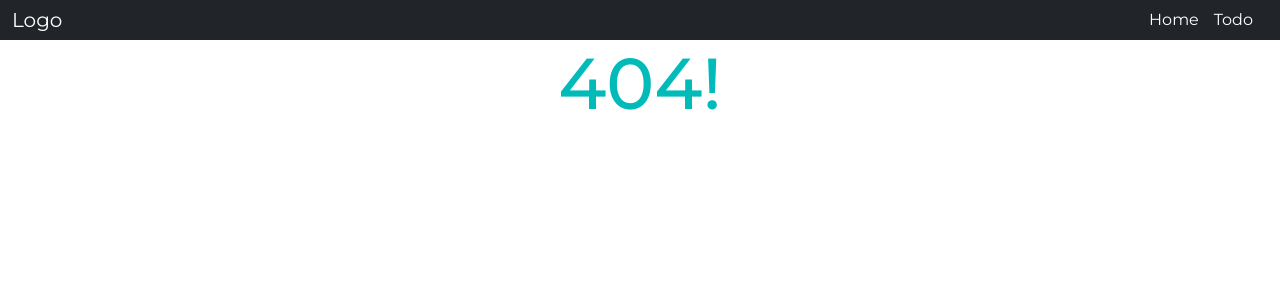
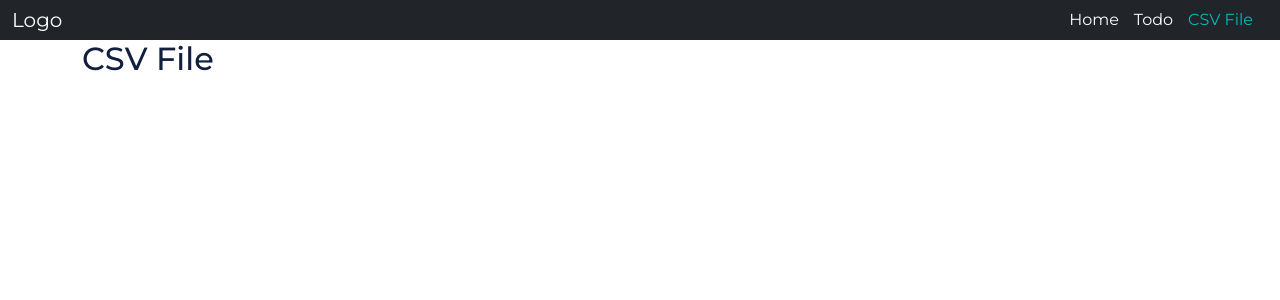
Before and after one commit to jakdev047/property-web, a React (Create React App) app: page /csv-file in a window 1280 px wide. Before the commit this address had no page. Shown: the top 300 px of the page. Built offline with nearby package versions, Linux system fonts and the light colour scheme.

Commit message:
csv file ui

```diff
--- a/src/components/Navigation.js
+++ b/src/components/Navigation.js
@@ -10,6 +10,7 @@ const Navigation = () => {
                     <li className="nav-item">
                         <NavLink exact to="/">Home</NavLink>
                         <NavLink exact to="/todo">Todo</NavLink>
+                        <NavLink exact to="/csv-file">CSV File</NavLink>
                     </li>
                 </ul>
             </div>
--- /dev/null
+++ b/src/pages/CsvFile.js
@@ -0,0 +1,11 @@
+import React from 'react';
+
+const CsvFile = () => {
+    return (
+        <div className="container">
+            <h2>CSV File</h2>
+        </div>
+    )
+};
+
+export default CsvFile;
--- a/src/routes/AppRoute.js
+++ b/src/routes/AppRoute.js
@@ -6,6 +6,7 @@ import { Switch, Route } from "react-router-dom";
 import Header from '../layer/Header';
 import Home from '../pages/Home';
 import Todo from '../pages/Todo';
+import CsvFile from '../pages/CsvFile';
 import NotFound from '../pages/NotFound';
 
 
@@ -16,6 +17,7 @@ const AppRoute = () => {
             <Switch>
                 <Route exact path='/' component={Home} />
                 <Route exact path='/todo' component={Todo} />
+                <Route exact path='/csv-file' component={CsvFile} />
                 <Route path='*' component={NotFound} />
             </Switch>
         </Fragment>
```
